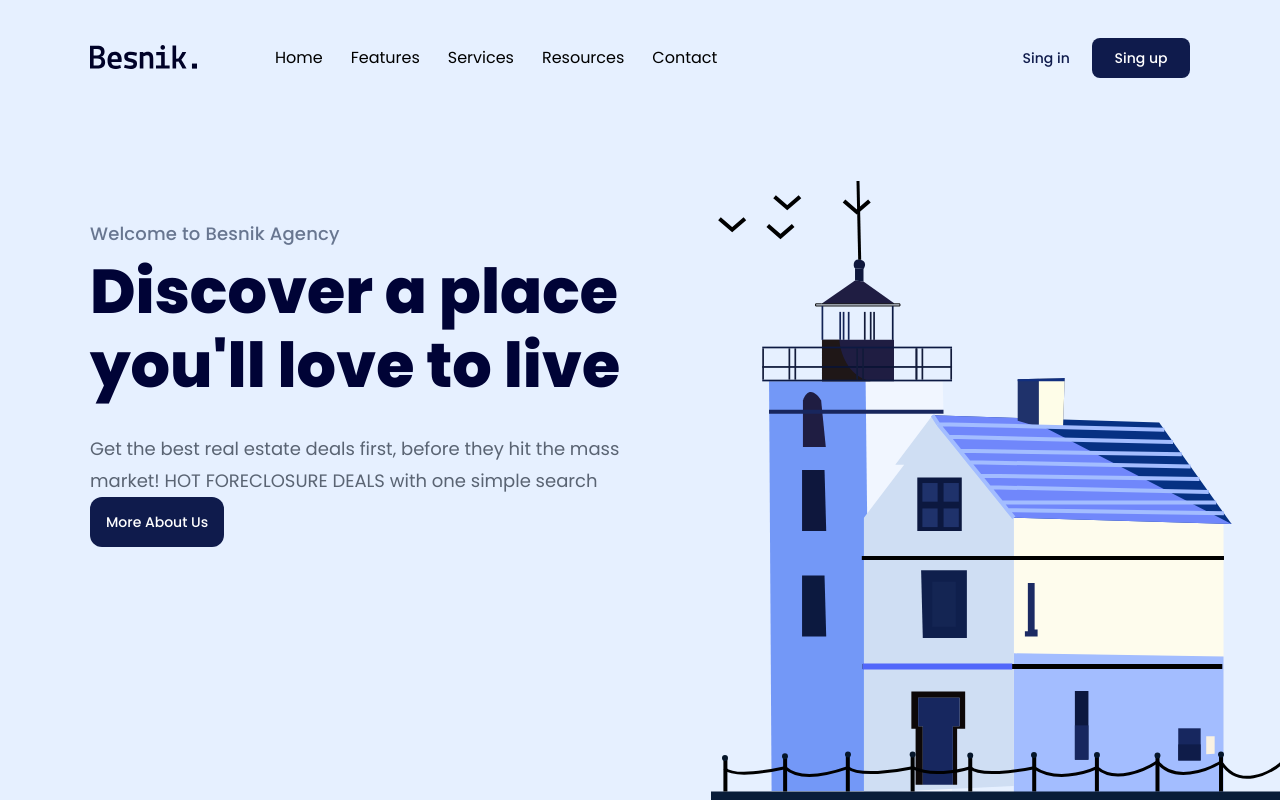
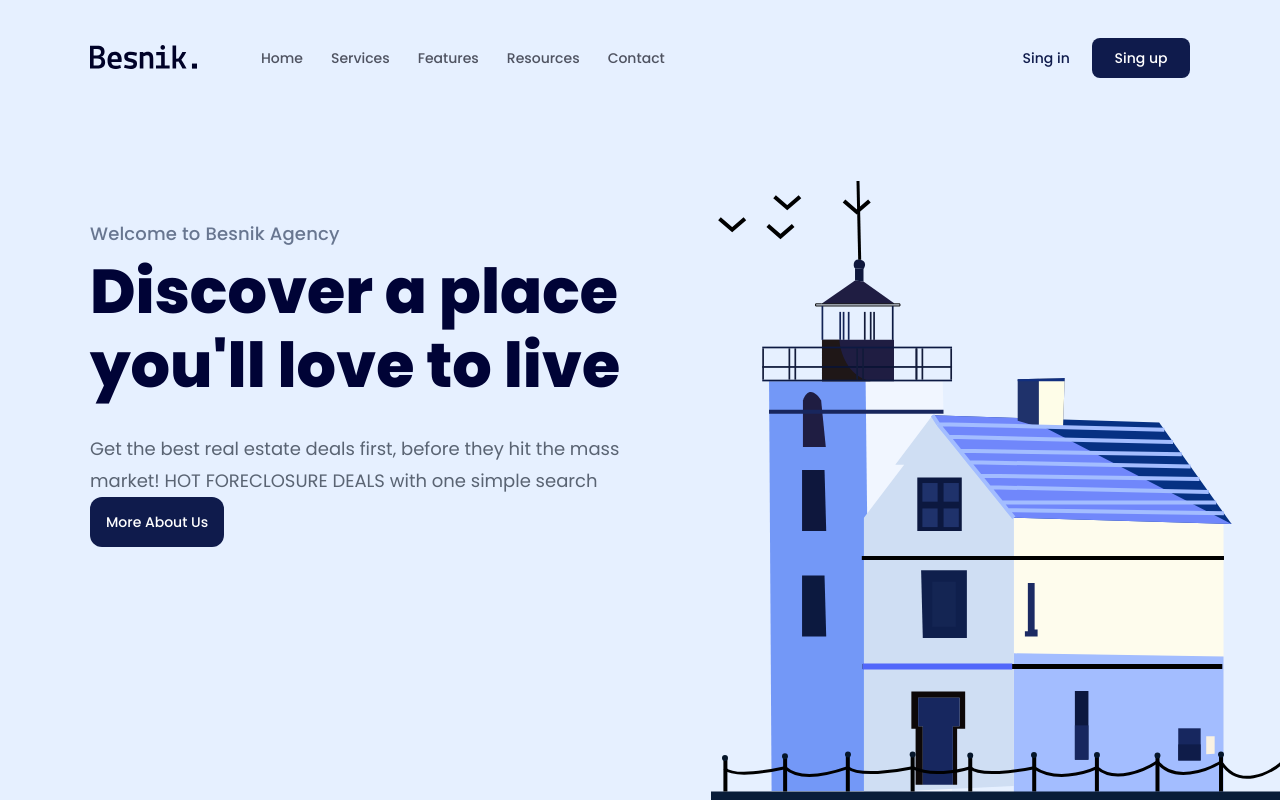
Before and after one commit to thiennt2384/du-an-1, a plain HTML site: page index.html in a window 1280 px wide. Shown: the top 802 px of the page. Drawn offline with Linux system fonts and the light colour scheme.

Commit message:
fix bug phan navbar

```diff
--- a/assets/css/style.css
+++ b/assets/css/style.css
@@ -3,6 +3,10 @@
 }
 :root {
   --primary-color: #0f1b4c;
+}
+html,
+body {
+  scroll-behavior: smooth;
 }
 html {
   font-size: 62.5%;
--- a/index.html
+++ b/index.html
@@ -20,11 +20,11 @@
             </a>
             <!-- navagation -->
             <ul>
-              <li><a href="#!"></a>Home</li>
-              <li><a href="#!"></a>Features</li>
-              <li><a href="#!"></a>Services</li>
-              <li><a href="#!"></a>Resources</li>
-              <li><a href="#!"></a>Contact</li>
+              <li><a href="#">Home</a></li>
+              <li><a href="#services">Services</a></li>
+              <li><a href="#features">Features</a></li>
+              <li><a href="#resources">Resources</a></li>
+              <li><a href="#contact">Contact</a></li>
             </ul>
             <!-- action -->
             <div class="actions">
@@ -106,7 +106,7 @@
       </div>
 
       <!-- guides -->
-      <div class="guides">
+      <div id="services" class="guides">
         <div class="content">
           <h2 class="sub-title">How its works</h2>
           <p class="desc">
@@ -155,7 +155,7 @@
         </div>
       </div>
       <!-- featured -->
-      <div class="featured">
+      <div id="features" class="featured">
         <div class="content">
           <header>
             <h2 class="sub-title">Featured Properties</h2>
@@ -207,7 +207,7 @@
       </div>
 
       <!-- stats -->
-      <div class="stats">
+      <div id="resources" class="stats">
         <div class="content">
           <div class="row">
             <div class="img-block">
@@ -342,7 +342,7 @@
       </div>
 
       <!-- subscription -->
-      <div class="subscription">
+      <div id="contact" class="subscription">
         <div class="content">
           <div class="body">
             <div class="info">
```
